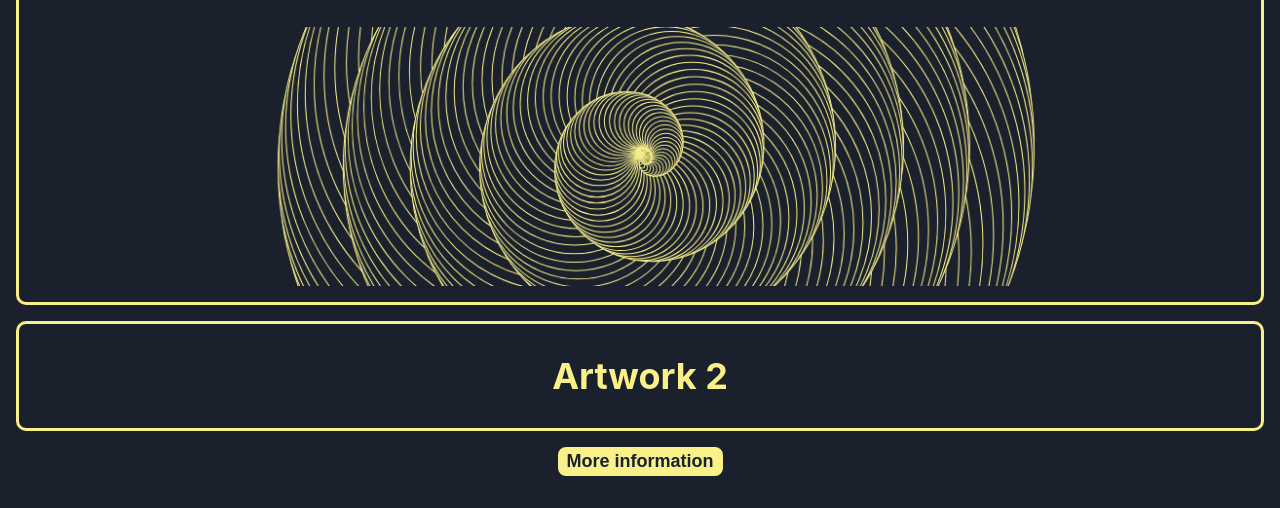
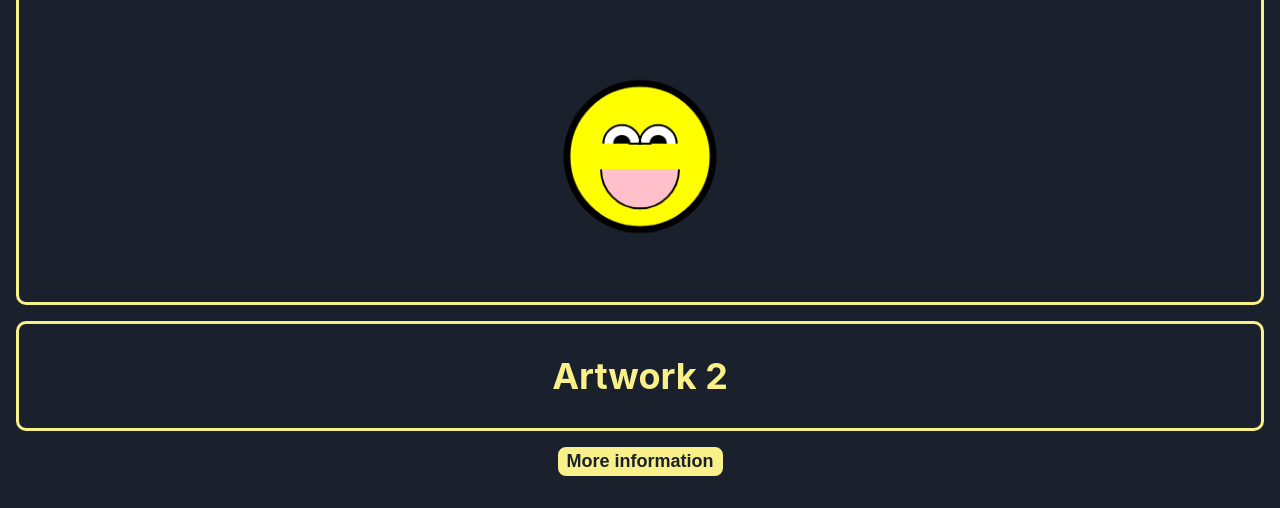
Before and after one commit to Xtrah/IT2810-P1, a plain HTML site: page index.html in a window 1280 px wide. Shown: the part 410-918 px from the top of the page. Drawn offline with nearby package versions, Linux system fonts and the light colour scheme.

Commit message:
change canvas stuff

```diff
--- a/index.html
+++ b/index.html
@@ -108,52 +108,44 @@
         <canvas id="art-canvas"></canvas>
         <script>
             const canvas = document.getElementById('art-canvas')
-            const context = canvas.getContext('2d')
+            const c = canvas.getContext('2d')
             canvas.width = art1.clientWidth;
             canvas.height = art1.clientHeight;
-            context.globalCompositeOperation = 'destination-over'
 
-            let number = 0;
-            let scale = 6.9;
+            // Head
+            c.beginPath()
+            c.arc(canvas.width * 0.5, canvas.height * 0.5, 75, 0, Math.PI * 2, false)
+            c.fillStyle = "yellow"
+            c.lineWidth = 7
+            c.fill()
+            c.stroke()
 
-            let mouse = {
-                x: undefined,
-                y: undefined
-            };
+            // Eyes
+            c.beginPath()
+            c.lineWidth = 2
+            c.arc(canvas.width * 0.485, canvas.height * 0.45, 19, Math.PI, Math.PI * 2, false)
+            c.arc(canvas.width * 0.515, canvas.height * 0.45, 19, Math.PI, Math.PI * 2, false)
+            c.fillStyle = "white"
+            c.fill()
+            c.stroke()
 
-            window.addEventListener('mousemove', function (e) {
-                mouse.x = event.x;
-                mouse.y = event.y;
-            });
+            // Eyeballs
+            c.beginPath()
+            c.lineWidth = 2
+            c.arc(canvas.width * 0.485, canvas.height * 0.45, 8, Math.PI, Math.PI * 2, false)
+            c.arc(canvas.width * 0.515, canvas.height * 0.45, 8, Math.PI, Math.PI * 2, false)
+            c.fillStyle = "black"
+            c.fill()
+            c.stroke()
 
-            function drawFlower() {
-                let angle = number * -69;
-                let radius = scale * Math.sqrt(number);
-                let positionX = radius * Math.sin(angle) + canvas.width * 0.5;
-                let positionY = radius * Math.cos(angle) + canvas.height * 0.5;
 
-                context.fillStyle = '#1a202c';
-                context.lineWidth = 2;
-                context.strokeStyle = '#faf089'
-                context.beginPath();
-                context.arc(positionX, positionY, number, 0, Math.PI * 2);
-                context.closePath();
-                context.fill();
-                context.stroke();
-
-                number++;
-            }
-
-            function animate() {
-                // context.clearRect(0, 0, canvas.width, canvas.height)
-                drawFlower()
-                if (number > 1000) {
-                    return
-                }
-                requestAnimationFrame(animate);
-            }
-            animate();
-        </script>
+            // Mouth
+            c.beginPath()
+            c.arc(canvas.width * 0.5, canvas.height * 0.55, 40, Math.PI, Math.PI * 2, true)
+            c.fillStyle = "pink"
+            c.fill()
+            c.stroke()
+            </script>
         <p>¯\_(ツ)_/¯</p>
     </box>
     <box id="art2">
```
